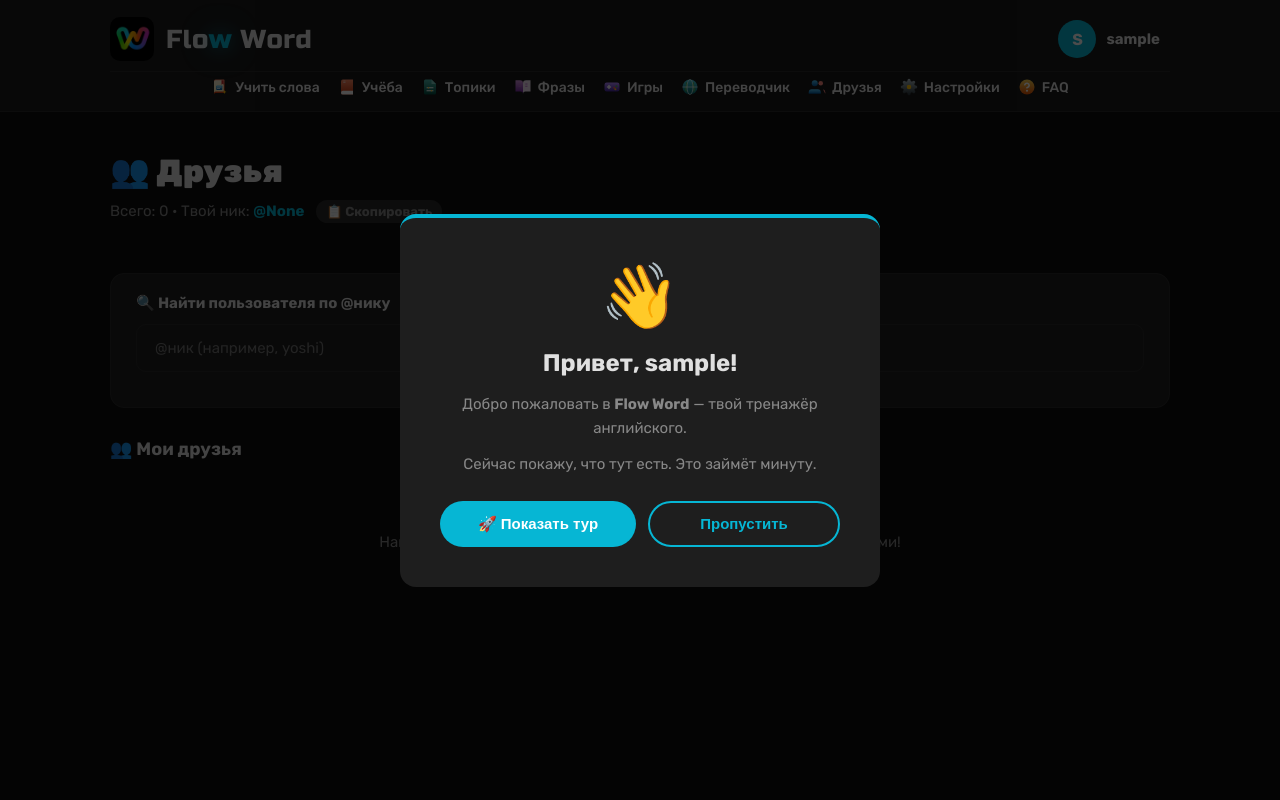
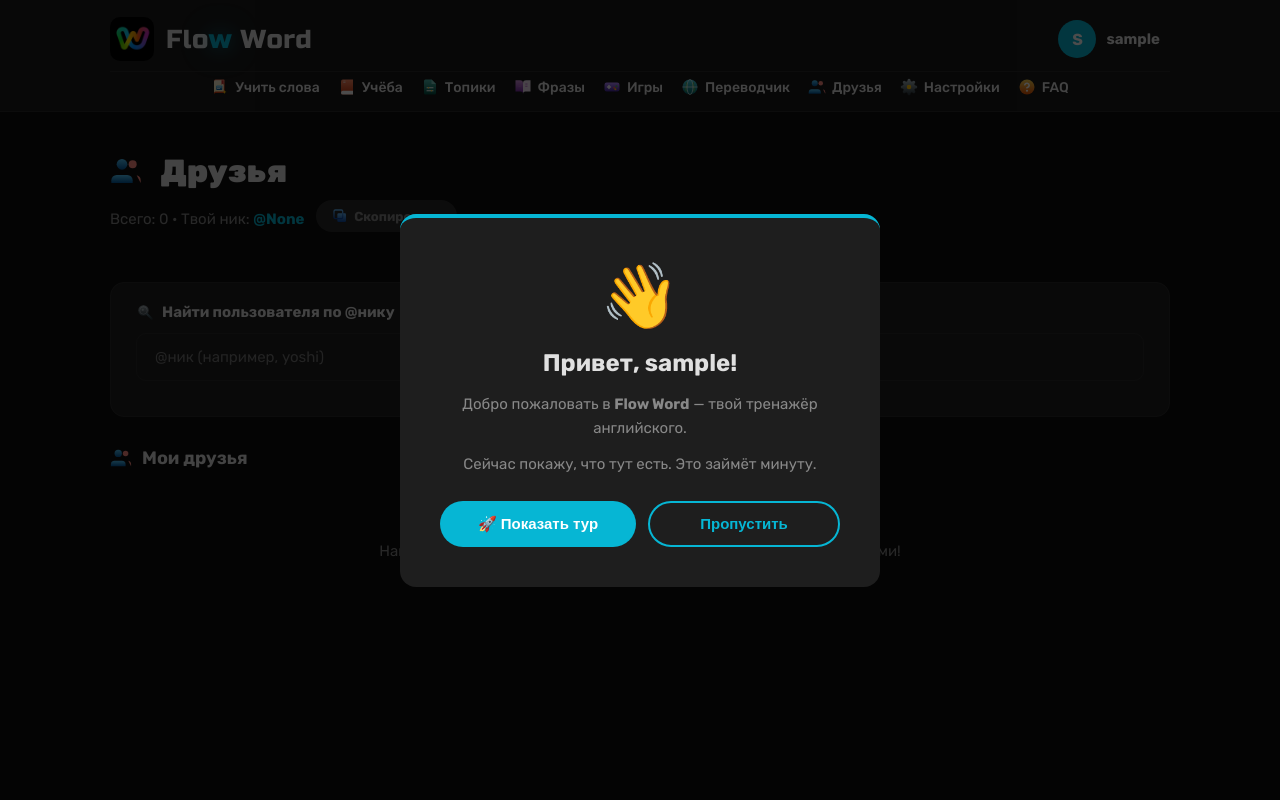
Before and after one commit to Yoshi-6767/johnny_app, a Flask app: page /friends in a window 1280 px wide. Run offline with Flask 3, Linux system fonts and the light colour scheme; the visitor is signed in with stand-in values (Sample User, id 1); data comes from the database, SQL or seed files in the repository; data that the repository does not hold is empty; parts of the project's set-up code (start-up, migrations or seed data) failed here and were passed over.

Commit message:
Update friends.html

```diff
--- a/templates/friends.html
+++ b/templates/friends.html
@@ -1,6 +1,6 @@
 {% extends "base.html" %}
 
-{% block title %}Друзья — Flow & Word{% endblock %}
+{% block title %}Друзья — Flow Word{% endblock %}
 
 {% block styles %}
 <style>
@@ -12,6 +12,12 @@
         gap: 15px;
         margin-bottom: 25px;
     }
+    .friends-header h1 {
+        display: flex;
+        align-items: center;
+        gap: 10px;
+    }
+    .friends-header h1 .icon { width: 32px; height: 32px; color: var(--accent); }
     .search-box {
         background: var(--bg-card);
         border: 1px solid var(--border);
@@ -24,7 +30,11 @@
         font-weight: 700;
         color: var(--text);
         margin-bottom: 12px;
+        display: flex;
+        align-items: center;
+        gap: 8px;
     }
+    .search-box-title .icon { width: 18px; height: 18px; }
     .search-input-row {
         display: flex;
         gap: 10px;
@@ -86,21 +96,19 @@
         border: 2px solid var(--bg-card);
         border-radius: 50%;
     }
-    .user-info {
-        flex: 1;
-        min-width: 0;
-    }
+    .user-info { flex: 1; min-width: 0; }
     .user-name {
         font-size: 15px;
         font-weight: 700;
         color: var(--text);
         margin-bottom: 2px;
     }
-    .user-nick {
-        font-size: 13px;
-        color: var(--text-sub);
-    }
+    .user-nick { font-size: 13px; color: var(--text-sub); }
+
     .btn-sm {
+        display: inline-flex;
+        align-items: center;
+        gap: 6px;
         padding: 8px 16px;
         border-radius: 20px;
         font-family: 'Rubik', sans-serif;
@@ -111,6 +119,7 @@
         transition: all 0.2s;
         white-space: nowrap;
     }
+    .btn-sm .icon { width: 16px; height: 16px; }
     .btn-primary {
         background: var(--accent);
         color: #fff;
@@ -144,6 +153,7 @@
         align-items: center;
         gap: 10px;
     }
+    .section-block-title .icon { width: 22px; height: 22px; }
     .section-block-title .badge {
         background: var(--accent);
         color: #fff;
@@ -172,9 +182,15 @@
         border-color: var(--accent);
         transform: translateY(-2px);
     }
-    .friend-item .user-info {
-        flex: 1;
+    .friend-item .user-info { flex: 1; }
+    .friend-item .chat-icon {
+        width: 22px;
+        height: 22px;
+        color: var(--text-sub);
+        transition: color 0.2s;
     }
+    .friend-item:hover .chat-icon { color: var(--accent); }
+
     .unread-badge {
         background: #f44336;
         color: #fff;
@@ -216,18 +232,18 @@
 {% block content %}
 <div class="friends-header">
     <div>
-        <h1>👥 Друзья</h1>
+        <h1><svg class="icon"><use href="#icon-users"></use></svg> Друзья</h1>
         <div class="subtitle">
             Всего: {{ friends|length }} ·
             Твой ник: <strong style="color: var(--accent);">@{{ current_user.nickname }}</strong>
-            <button class="btn-sm btn-ghost" style="margin-left: 8px; padding: 4px 10px;" onclick="copyNick()">📋 Скопировать</button>
+            <button class="btn-sm btn-ghost" style="margin-left: 8px;" onclick="copyNick(this)"><svg class="icon"><use href="#icon-copy"></use></svg> Скопировать</button>
         </div>
     </div>
 </div>
 
 <!-- ПОИСК -->
 <div class="search-box">
-    <div class="search-box-title">🔍 Найти пользователя по @нику</div>
+    <div class="search-box-title"><svg class="icon"><use href="#icon-search"></use></svg> Найти пользователя по @нику</div>
     <div class="search-input-row">
         <input id="searchInput" placeholder="@ник (например, yoshi)" oninput="searchUsers()">
     </div>
@@ -237,7 +253,7 @@
 <!-- ВХОДЯЩИЕ ЗАЯВКИ -->
 {% if incoming %}
 <div class="section-block-title">
-    📩 Заявки в друзья
+    <svg class="icon"><use href="#icon-inbox"></use></svg> Заявки в друзья
     <span class="badge">{{ incoming|length }}</span>
 </div>
 <div class="friends-list">
@@ -255,8 +271,8 @@
             <div class="user-nick">@{{ r.user.nickname }}</div>
         </div>
         <div class="request-actions">
-            <button class="btn-sm btn-success" onclick="acceptRequest({{ r.friendship_id }})">✓ Принять</button>
-            <button class="btn-sm btn-danger" onclick="declineRequest({{ r.friendship_id }})">✕ Отклонить</button>
+            <button class="btn-sm btn-success" onclick="acceptRequest({{ r.friendship_id }})"><svg class="icon"><use href="#icon-check"></use></svg> Принять</button>
+            <button class="btn-sm btn-danger" onclick="declineRequest({{ r.friendship_id }})"><svg class="icon"><use href="#icon-x"></use></svg> Отклонить</button>
         </div>
     </div>
     {% endfor %}
@@ -265,7 +281,7 @@
 
 <!-- ИСХОДЯЩИЕ ЗАЯВКИ -->
 {% if outgoing %}
-<div class="section-block-title">📤 Отправленные заявки</div>
+<div class="section-block-title"><svg class="icon"><use href="#icon-send"></use></svg> Отправленные заявки</div>
 <div class="friends-list">
     {% for r in outgoing %}
     <div class="request-item">
@@ -288,7 +304,7 @@
 
 <!-- ДРУЗЬЯ -->
 <div class="section-block-title">
-    👥 Мои друзья
+    <svg class="icon"><use href="#icon-users"></use></svg> Мои друзья
     {% if friends %}<span class="badge">{{ friends|length }}</span>{% endif %}
 </div>
 
@@ -314,7 +330,7 @@
         {% if f.unread > 0 %}
         <span class="unread-badge">{{ f.unread }}</span>
         {% endif %}
-        <span style="color: var(--text-sub);">💬</span>
+        <svg class="icon chat-icon"><use href="#icon-chat"></use></svg>
     </a>
     {% endfor %}
 </div>
@@ -328,13 +344,12 @@
 
 {% block scripts %}
 <script>
-    function copyNick() {
+    function copyNick(btn) {
         const nick = "@{{ current_user.nickname }}";
         navigator.clipboard.writeText(nick).then(() => {
-            const btn = event.target;
-            const old = btn.textContent;
-            btn.textContent = "✓ Скопировано!";
-            setTimeout(() => btn.textContent = old, 1500);
+            const old = btn.innerHTML;
+            btn.innerHTML = '<svg class="icon"><use href="#icon-check"></use></svg> Скопировано!';
+            setTimeout(() => btn.innerHTML = old, 1500);
         });
     }
 
@@ -364,11 +379,11 @@
                         div.className = "search-result";
                         let actionHTML = "";
                         if (u.status === "friends") {
-                            actionHTML = "<span style='color: #4caf50; font-weight: 700;'>✓ Друзья</span>";
+                            actionHTML = "<span style='display:inline-flex;align-items:center;gap:5px;color: #4caf50; font-weight: 700;'><svg class='icon icon-sm'><use href='#icon-check'></use></svg> Друзья</span>";
                         } else if (u.status === "pending") {
                             actionHTML = "<span style='color: var(--text-sub); font-size: 13px;'>Заявка отправлена</span>";
                         } else {
-                            actionHTML = "<button class='btn-sm btn-primary' onclick='sendRequest(" + u.id + ", this)'>+ Добавить</button>";
+                            actionHTML = "<button class='btn-sm btn-primary' onclick='sendRequest(" + u.id + ", this)'><svg class='icon'><use href='#icon-plus'></use></svg> Добавить</button>";
                         }
 
                         const avatarHTML = u.avatar
@@ -391,17 +406,17 @@
 
     function sendRequest(userId, btn) {
         btn.disabled = true;
-        btn.textContent = "...";
+        btn.innerHTML = "...";
         fetch("/friends/request/" + userId, {method: "POST"})
             .then(r => r.json())
             .then(data => {
                 if (data.status === "ok") {
-                    btn.textContent = "✓ Отправлено";
+                    btn.innerHTML = "<svg class='icon'><use href='#icon-check'></use></svg> Отправлено";
                     btn.className = "btn-sm btn-ghost";
                 } else {
                     alert(data.message || "Ошибка");
                     btn.disabled = false;
-                    btn.textContent = "+ Добавить";
+                    btn.innerHTML = "<svg class='icon'><use href='#icon-plus'></use></svg> Добавить";
                 }
             });
     }
```
